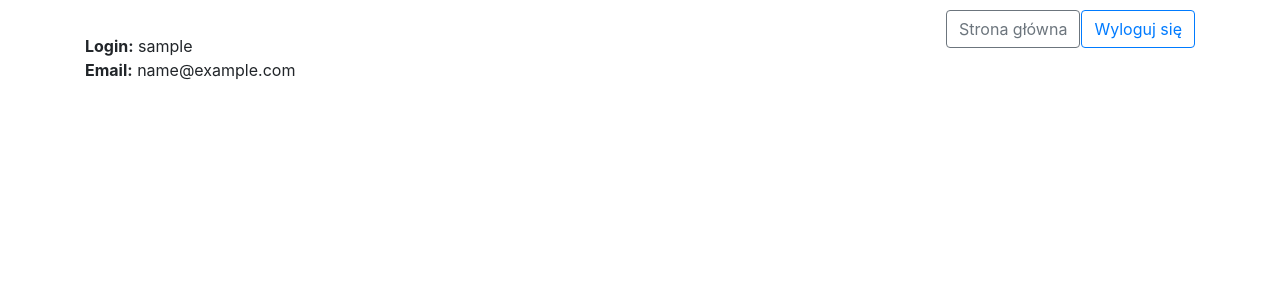
After one commit to RafalLopaciuk/Wheel_of_Fortune, a Django app: page /account/ in a window 1280 px wide. The commit adds this page. Shown: the top 300 px of the page. Run offline with Django 3.2, Linux system fonts and the light colour scheme; the visitor is signed in with stand-in values (Sample User, id 1); some libraries are stand-ins or nearby versions.

Commit message:
added account details view

```diff
--- a/app/urls.py
+++ b/app/urls.py
@@ -8,4 +8,5 @@ urlpatterns = [
     path('login/', views.appLogin, name='login'),
     path('logout/', auth_views.LogoutView.as_view(), name='logout'),
     path('register/', views.appReg, name="register"),
+    path('account/', views.accountDetails, name="account"),
 ]
--- a/app/views.py
+++ b/app/views.py
@@ -51,3 +51,10 @@ def appReg(request):
         return render(request, 'register.html', {'form': form})
     else:
         return redirect('/login')
+
+
+def accountDetails(request):
+    if not request.user.is_authenticated:
+        return redirect('/')
+    else:
+        return render(request, 'account.html')
--- /dev/null
+++ b/templates/account.html
@@ -0,0 +1,12 @@
+{% extends 'base.html' %}
+{% block content %}
+    {% if request.user.is_authenticated %}
+        <a style="float: right;" class="btn btn-outline-primary" href="{% url 'logout' %}" role="button">Wyloguj się</a>
+        <a style="float: right; margin-right: 1px" class="btn btn-outline-secondary" href="{% url 'index' %}" role="button">Strona główna</a>
+        <br />
+        <div >
+            <b>Login:</b> {{ user.username }} <br />
+            <b>Email:</b> {{ user.email }} <br />
+        </div>
+    {% endif %}
+{% endblock %}
--- a/templates/base.html
+++ b/templates/base.html
@@ -6,7 +6,7 @@
         <link rel="stylesheet" href="https://stackpath.bootstrapcdn.com/bootstrap/4.3.1/css/bootstrap.min.css" integrity="sha384-ggOyR0iXCbMQv3Xipma34MD+dH/1fQ784/j6cY/iJTQUOhcWr7x9JvoRxT2MZw1T" crossorigin="anonymous">
     </head>
     <body>
-        <div role="main" class="container" >
+        <div role="main" class="container" style="margin-top: 10px">
             <div class="row">
                 <div class="col">
                     {% if messages %}
--- a/templates/index.html
+++ b/templates/index.html
@@ -1,7 +1,7 @@
 {% extends 'base.html' %}
 {% block content %}
     {% if not request.user.is_authenticated %}
-    <div class="mx-auto" style="width: 300px;">
+    <div class="mx-auto" style="width: 385px;">
         <h1 class="display-4">KOŁO FORTUNY</h1>
         <br />
         <a href="{% url 'login' %}" type="button" class="btn btn-primary btn-lg btn-block">Logowanie</a>
@@ -11,7 +11,8 @@
         <div class="mx-auto">
             Koło fortuny v0.1
             <a style="float: right;" class="btn btn-outline-primary" href="{% url 'logout' %}" role="button">Wyloguj się</a>
-            <h2>Witaj {{ user.get_username }}</h2>
+            <a style="float: right; margin-right: 1px" class="btn btn-outline-secondary" href="{% url 'account' %}" role="button">Profil</a>
+            <h2>Witaj {{ user.username}}</h2>
         </div>
     {% endif %}
 {% endblock %}
```
